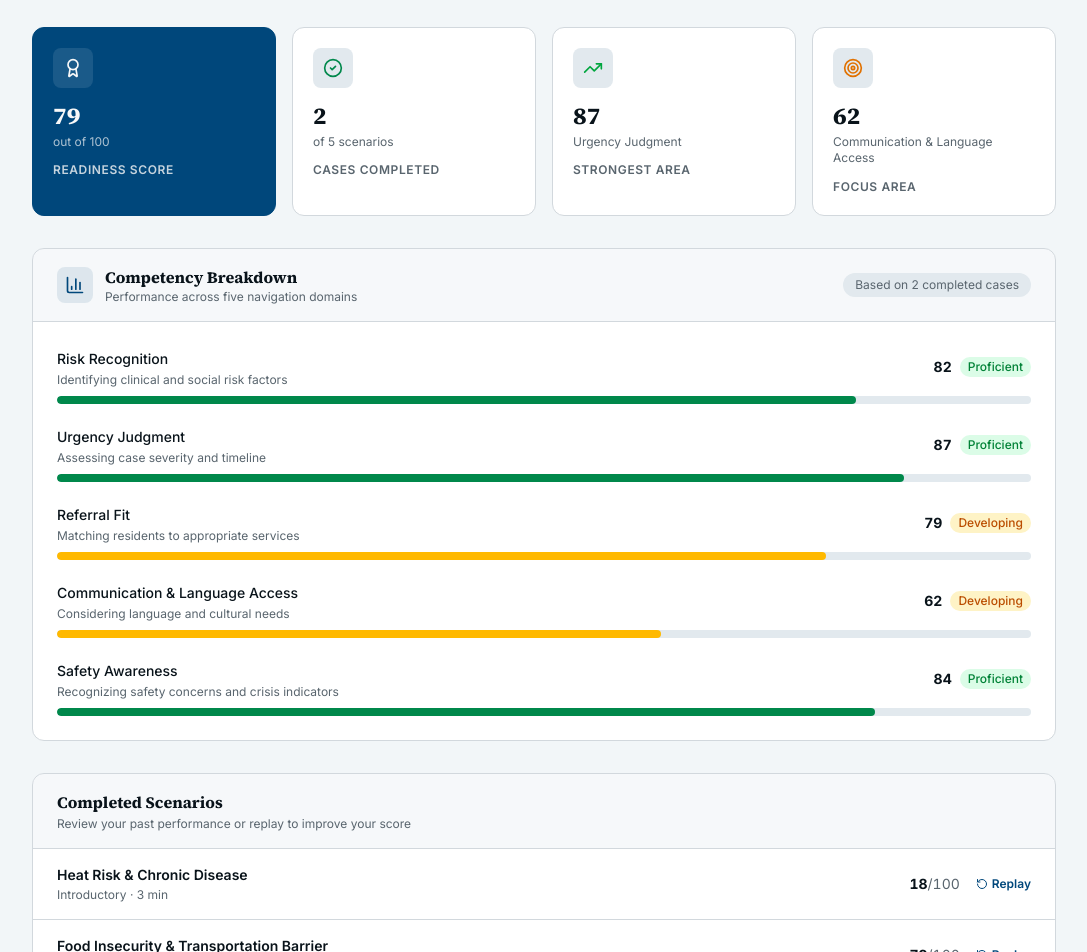
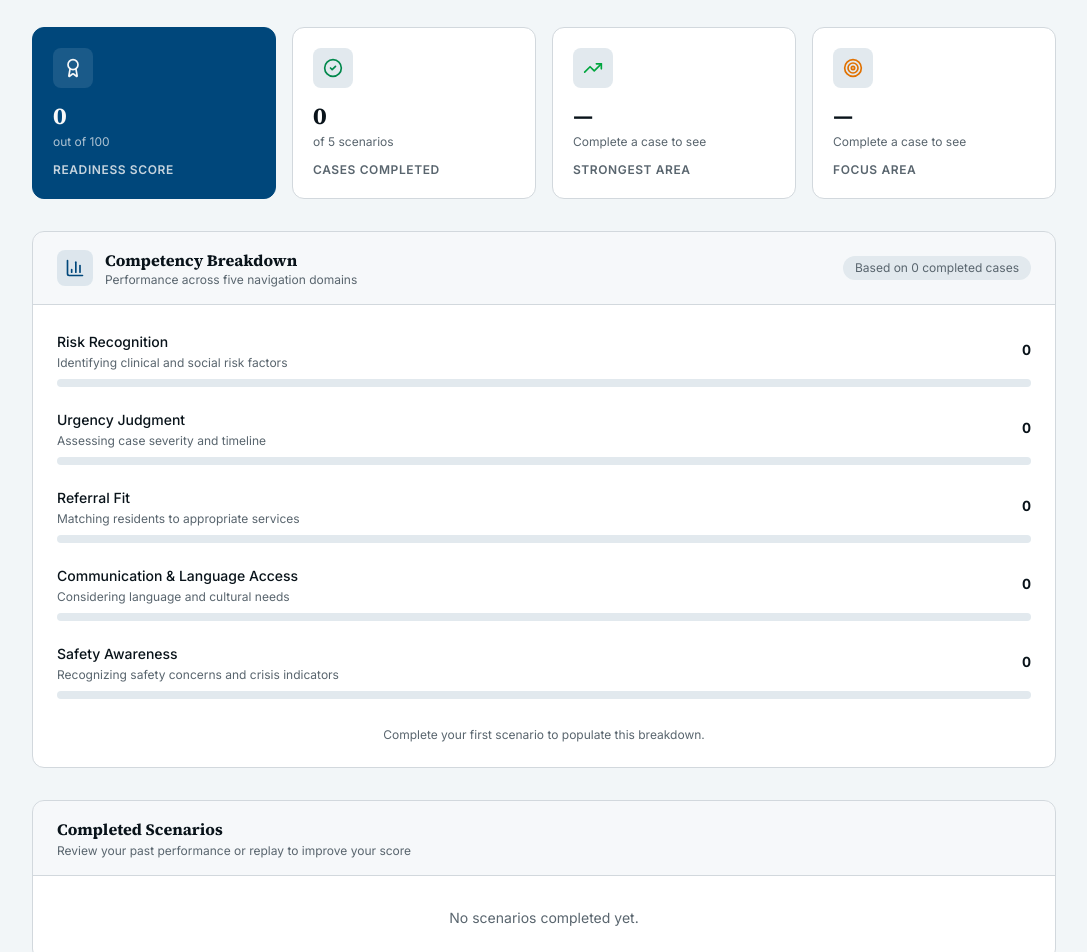
Before and after one commit to michaelm1607/v0-sa-healthpath-ui, a Next.js app: page /dashboard in a window 1280 px wide. Shown: the part 240-1192 px from the top of the page, without its empty margins (96-1183 px from the left). Built offline with nearby package versions, Linux system fonts and the light colour scheme.

Commit message:
feat: enhance dashboard with dynamic aggregate scores and hydration state

```diff
--- a/app/dashboard/page.tsx
+++ b/app/dashboard/page.tsx
@@ -1,30 +1,85 @@
+"use client";
+
+import { useEffect, useState } from "react";
 import Link from "next/link";
 import { SiteHeader } from "@/components/site-header";
 import { SiteFooter } from "@/components/site-footer";
 import { scenarios } from "@/lib/data";
+import { loadResults, type ScenarioResult } from "@/lib/results-store";
 import { cn } from "@/lib/utils";
 import { RotateCcw, ArrowRight, Award, Target, TrendingUp, CheckCircle2, BarChart3 } from "lucide-react";
 
-// Simulated aggregate scores (placeholder data)
-const completedIds = ["heat-risk", "food-transport"];
+const CATEGORY_DESCS: Record<string, string> = {
+  "Risk Recognition": "Identifying clinical and social risk factors",
+  "Urgency Judgment": "Assessing case severity and timeline",
+  "Referral Fit": "Matching residents to appropriate services",
+  "Communication & Language Access": "Considering language and cultural needs",
+  "Safety Awareness": "Recognizing safety concerns and crisis indicators",
+};
+
+/** Aggregate category scores across all completed results (simple average by label). */
+function aggregateCategories(results: ScenarioResult[]) {
+  if (results.length === 0) return [];
+
+  // Collect all unique category labels in order from first result
+  const labels = results[0].categories.map((c) => c.label);
+
+  return labels.map((label) => {
+    const entries = results.flatMap((r) => r.categories.filter((c) => c.label === label));
+    if (entries.length === 0) return { label, score: 0, max: 0 };
+    const totalEarned = entries.reduce((sum, e) => sum + e.score, 0);
+    const totalMax = entries.reduce((sum, e) => sum + e.max, 0);
+    // Express as 0-100 percentage for cross-scenario comparison
+    const score = totalMax > 0 ? Math.round((totalEarned / totalMax) * 100) : 0;
+    return { label, score, desc: CATEGORY_DESCS[label] ?? "" };
+  });
+}
+
+export default function DashboardPage() {
+  const [results, setResults] = useState<ScenarioResult[]>([]);
+  const [hydrated, setHydrated] = useState(false);
+
+  useEffect(() => {
+    setResults(loadResults());
+    setHydrated(true);
+  }, []);
+
+  const completedIds = results.map((r) => r.scenarioId);
   const completedScenarios = scenarios.filter((s) => completedIds.includes(s.id));
 
-const aggregateCategories = [
-  { label: "Risk Recognition", score: 82, desc: "Identifying clinical and social risk factors" },
-  { label: "Urgency Judgment", score: 87, desc: "Assessing case severity and timeline" },
-  { label: "Referral Fit", score: 79, desc: "Matching residents to appropriate services" },
-  { label: "Communication & Language Access", score: 62, desc: "Considering language and cultural needs" },
-  { label: "Safety Awareness", score: 84, desc: "Recognizing safety concerns and crisis indicators" },
+  const aggregateCategories_ = aggregateCategories(results);
+
+  const overallReadiness =
+    results.length > 0
+      ? Math.round(results.reduce((sum, r) => sum + r.finalScore, 0) / results.length)
+      : 0;
+
+  const strongest =
+    aggregateCategories_.length > 0
+      ? [...aggregateCategories_].sort((a, b) => b.score - a.score)[0]
+      : null;
+  const weakest =
+    aggregateCategories_.length > 0
+      ? [...aggregateCategories_].sort((a, b) => a.score - b.score)[0]
+      : null;
+
+  // Sort recent results newest-first
+  const recentResults = [...results].sort(
+    (a, b) => new Date(b.completedAt).getTime() - new Date(a.completedAt).getTime()
+  );
+
+  // Placeholder categories for pre-completion state
+  const displayCategories =
+    aggregateCategories_.length > 0
+      ? aggregateCategories_
+      : [
+          { label: "Risk Recognition", score: 0, desc: CATEGORY_DESCS["Risk Recognition"] },
+          { label: "Urgency Judgment", score: 0, desc: CATEGORY_DESCS["Urgency Judgment"] },
+          { label: "Referral Fit", score: 0, desc: CATEGORY_DESCS["Referral Fit"] },
+          { label: "Communication & Language Access", score: 0, desc: CATEGORY_DESCS["Communication & Language Access"] },
+          { label: "Safety Awareness", score: 0, desc: CATEGORY_DESCS["Safety Awareness"] },
         ];
 
-const overallReadiness = Math.round(
-  aggregateCategories.reduce((acc, c) => acc + c.score, 0) / aggregateCategories.length
-);
-
-const strongest = [...aggregateCategories].sort((a, b) => b.score - a.score)[0];
-const weakest = [...aggregateCategories].sort((a, b) => a.score - b.score)[0];
-
-export default function DashboardPage() {
   return (
     <div className="min-h-screen flex flex-col">
       <SiteHeader />
@@ -49,27 +104,27 @@ export default function DashboardPage() {
             <StatCard
               icon={<Award className="w-5 h-5 text-primary-foreground" aria-hidden="true" />}
               label="Readiness Score"
-              value={`${overallReadiness}`}
+              value={hydrated ? `${overallReadiness}` : "—"}
               sub="out of 100"
               variant="primary"
             />
             <StatCard
               icon={<CheckCircle2 className="w-5 h-5 text-accent" aria-hidden="true" />}
               label="Cases Completed"
-              value={`${completedScenarios.length}`}
+              value={hydrated ? `${completedScenarios.length}` : "—"}
               sub={`of ${scenarios.length} scenarios`}
             />
             <StatCard
               icon={<TrendingUp className="w-5 h-5 text-green-600" aria-hidden="true" />}
               label="Strongest Area"
-              value={strongest.score.toString()}
-              sub={strongest.label}
+              value={hydrated && strongest ? strongest.score.toString() : "—"}
+              sub={strongest?.label ?? "Complete a case to see"}
             />
             <StatCard
               icon={<Target className="w-5 h-5 text-amber-600" aria-hidden="true" />}
               label="Focus Area"
-              value={weakest.score.toString()}
-              sub={weakest.label}
+              value={hydrated && weakest ? weakest.score.toString() : "—"}
+              sub={weakest?.label ?? "Complete a case to see"}
             />
           </div>
 
@@ -94,7 +149,7 @@ export default function DashboardPage() {
               </span>
             </div>
             <div className="p-6 flex flex-col gap-5">
-              {aggregateCategories.map(({ label, score, desc }) => (
+              {displayCategories.map(({ label, score, desc }) => (
                 <div key={label}>
                   <div className="flex items-start sm:items-center justify-between mb-2 gap-2">
                     <div>
@@ -102,7 +157,8 @@ export default function DashboardPage() {
                       <p className="text-xs text-muted-foreground mt-0.5 hidden sm:block">{desc}</p>
                     </div>
                     <div className="flex items-center gap-2 flex-shrink-0">
-                      <span className="text-sm font-bold text-foreground tabular-nums">{score}</span>
+                      <span className="text-sm font-bold text-foreground tabular-nums">{hydrated ? score : "—"}</span>
+                      {hydrated && score > 0 && (
                         <span
                           className={cn(
                             "text-xs px-2 py-0.5 rounded-full font-medium",
@@ -115,6 +171,7 @@ export default function DashboardPage() {
                         >
                           {score >= 80 ? "Proficient" : score >= 60 ? "Developing" : "Needs Work"}
                         </span>
+                      )}
                     </div>
                   </div>
                   <div
@@ -128,13 +185,18 @@ export default function DashboardPage() {
                     <div
                       className={cn(
                         "h-full rounded-full transition-all duration-500",
-                        score >= 80 ? "bg-accent" : score >= 60 ? "bg-amber-400" : "bg-red-400"
+                        score >= 80 ? "bg-accent" : score >= 60 ? "bg-amber-400" : score > 0 ? "bg-red-400" : "bg-border"
                       )}
                       style={{ width: `${score}%` }}
                     />
                   </div>
                 </div>
               ))}
+              {hydrated && results.length === 0 && (
+                <p className="text-xs text-muted-foreground text-center pt-2">
+                  Complete your first scenario to populate this breakdown.
+                </p>
+              )}
             </div>
           </div>
 
@@ -146,28 +208,23 @@ export default function DashboardPage() {
                 Review your past performance or replay to improve your score
               </p>
             </div>
-            {completedScenarios.length > 0 ? (
+            {hydrated && recentResults.length > 0 ? (
               <ul className="divide-y divide-border">
-                {completedScenarios.map((s) => {
-                  const avgScore = Math.round(
-                    Object.values(s.categoryScores).reduce((a, b) => a + b, 0) /
-                      Object.values(s.categoryScores).length
-                  );
-                  return (
-                    <li key={s.id} className="px-6 py-4 flex items-center justify-between gap-4">
+                {recentResults.map((r) => (
+                  <li key={r.scenarioId} className="px-6 py-4 flex items-center justify-between gap-4">
                     <div>
-                        <p className="text-sm font-semibold text-foreground">{s.title}</p>
+                      <p className="text-sm font-semibold text-foreground">{r.scenarioTitle}</p>
                       <p className="text-xs text-muted-foreground mt-0.5">
-                          {s.difficulty} &middot; {s.estimatedMinutes} min
+                        {r.readinessLevel} &middot; Completed {new Date(r.completedAt).toLocaleDateString()}
                       </p>
                     </div>
                     <div className="flex items-center gap-4 flex-shrink-0">
                       <span className="text-sm font-bold text-foreground tabular-nums">
-                          {avgScore}
+                        {r.finalScore}
                         <span className="text-muted-foreground font-normal">/100</span>
                       </span>
                       <Link
-                          href={`/scenarios/${s.id}`}
+                        href={`/scenarios/${r.scenarioId}`}
                         className="text-xs text-primary font-semibold flex items-center gap-1 hover:underline"
                       >
                         <RotateCcw className="w-3 h-3" aria-hidden="true" />
@@ -175,12 +232,13 @@ export default function DashboardPage() {
                       </Link>
                     </div>
                   </li>
-                  );
-                })}
+                ))}
               </ul>
             ) : (
               <div className="px-6 py-8 text-center">
-                <p className="text-sm text-muted-foreground">No scenarios completed yet.</p>
+                <p className="text-sm text-muted-foreground">
+                  {hydrated ? "No scenarios completed yet." : "Loading…"}
+                </p>
               </div>
             )}
           </div>
@@ -193,6 +251,7 @@ export default function DashboardPage() {
                 Complete more cases to build your readiness profile
               </p>
             </div>
+            {scenarios.filter((s) => !completedIds.includes(s.id)).length > 0 ? (
               <ul className="divide-y divide-border">
                 {scenarios
                   .filter((s) => !completedIds.includes(s.id))
@@ -214,12 +273,19 @@ export default function DashboardPage() {
                     </li>
                   ))}
               </ul>
+            ) : (
+              <div className="px-6 py-8 text-center">
+                <p className="text-sm text-muted-foreground font-medium">
+                  All scenarios completed. Replay any case to improve your score.
+                </p>
+              </div>
+            )}
           </div>
 
           {/* Action buttons */}
           <div className="flex flex-col sm:flex-row gap-3">
             <Link
-              href={`/scenarios/${completedScenarios[completedScenarios.length - 1]?.id || scenarios[0].id}`}
+              href={recentResults[0] ? `/scenarios/${recentResults[0].scenarioId}` : scenarios[0].id ? `/scenarios/${scenarios[0].id}` : "/scenarios"}
               className="flex items-center justify-center gap-2 flex-1 border border-border bg-card text-foreground font-semibold py-3 rounded-lg text-sm hover:bg-secondary transition-colors"
             >
               <RotateCcw className="w-4 h-4" aria-hidden="true" />
--- /dev/null
+++ b/lib/results-store.ts
@@ -0,0 +1,63 @@
+/**
+ * Client-side result persistence for SA HealthPath.
+ * Stored under a versioned localStorage key so stale data from prior
+ * schema versions is automatically discarded.
+ */
+
+const STORE_KEY = "sahealthpath_results_v2";
+
+export interface CategoryResult {
+  label: string;
+  score: number;
+  max: number;
+}
+
+export interface ScenarioResult {
+  scenarioId: string;
+  scenarioTitle: string;
+  /** 0-100 overall score */
+  finalScore: number;
+  categories: CategoryResult[];
+  completedAt: string; // ISO timestamp
+  /** "Beginner" | "Developing" | "Proficient" | "Expert" */
+  readinessLevel: string;
+}
+
+export function readinessLevel(score: number): string {
+  if (score >= 90) return "Expert";
+  if (score >= 75) return "Proficient";
+  if (score >= 55) return "Developing";
+  return "Beginner";
+}
+
+/** Load all stored results. Returns [] if nothing saved or on SSR. */
+export function loadResults(): ScenarioResult[] {
+  if (typeof window === "undefined") return [];
+  try {
+    const raw = localStorage.getItem(STORE_KEY);
+    if (!raw) return [];
+    return JSON.parse(raw) as ScenarioResult[];
+  } catch {
+    return [];
+  }
+}
+
+/**
+ * Save a result, replacing any prior attempt for the same scenarioId
+ * (most-recent-wins semantics).
+ */
+export function saveResult(result: ScenarioResult): void {
+  if (typeof window === "undefined") return;
+  const existing = loadResults().filter((r) => r.scenarioId !== result.scenarioId);
+  try {
+    localStorage.setItem(STORE_KEY, JSON.stringify([...existing, result]));
+  } catch {
+    // Storage quota exceeded – silently ignore
+  }
+}
+
+/** Remove all stored results (used for testing / reset). */
+export function clearResults(): void {
+  if (typeof window === "undefined") return;
+  localStorage.removeItem(STORE_KEY);
+}
```
Also changed, not shown: app/scenarios/[id]/feedback/page.tsx (+8 -0 lines), components/save-result.tsx (added, +32 -0 lines). Lines whose indentation alone changed are shown as unchanged.
